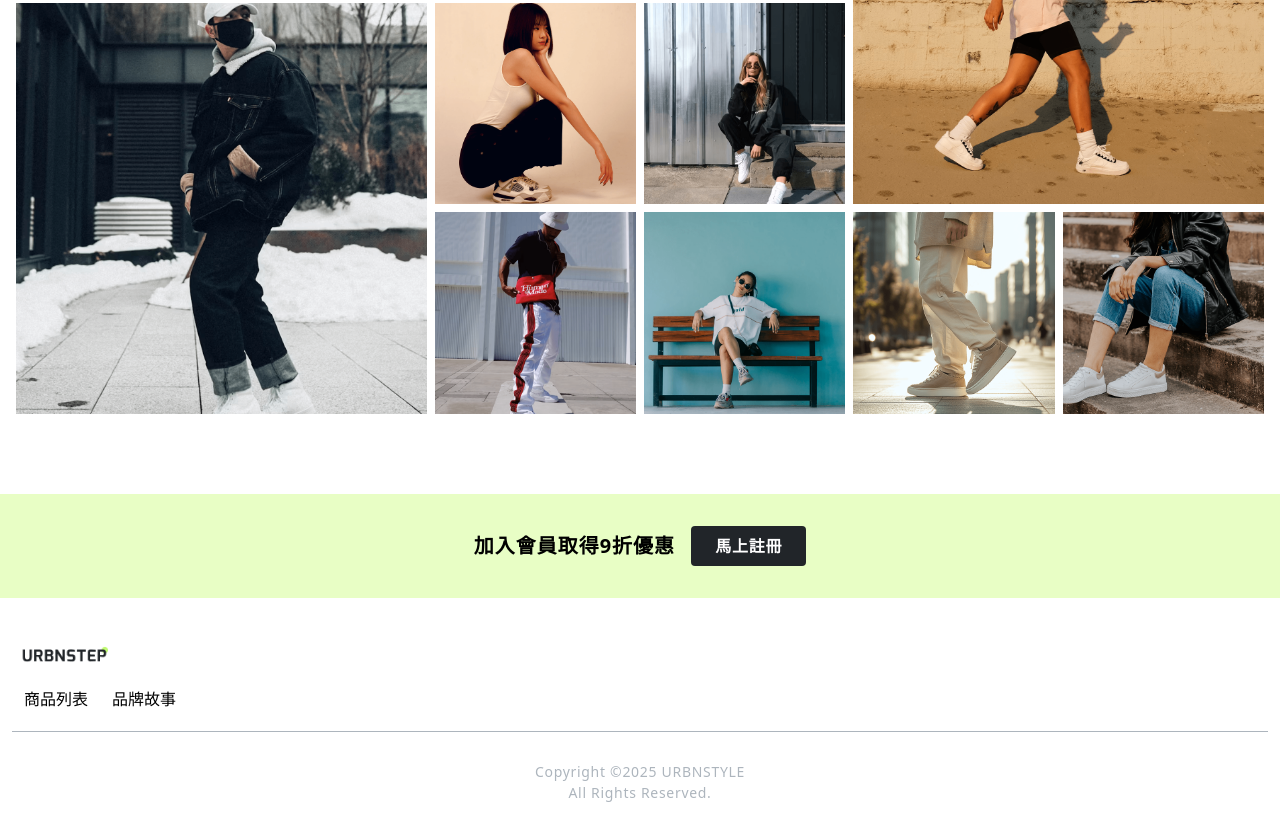
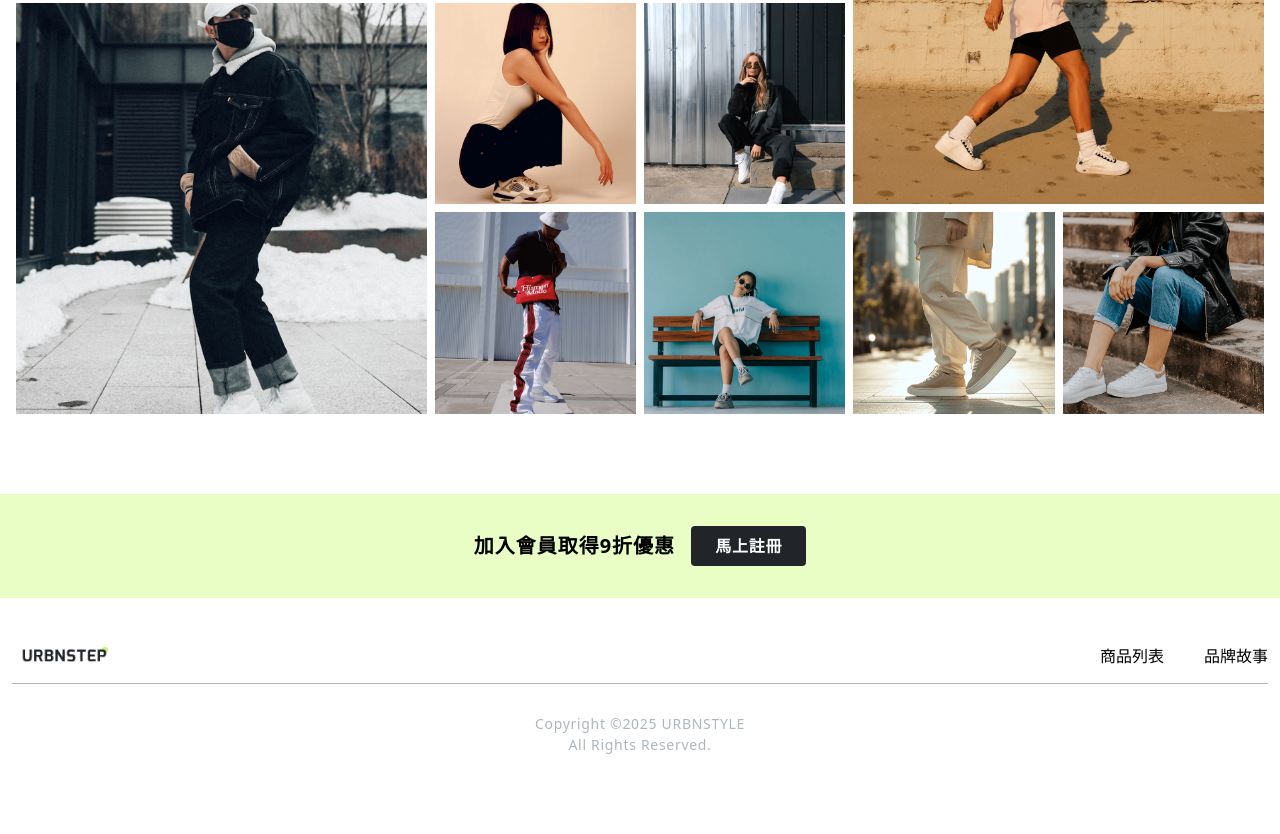
Before and after one commit to DeathScythe1021/rocket_works_deathscythe, a website: page index.html in a window 1280 px wide. Shown: the part 3717-4551 px from the top of the page. After the commit the page ends 4503 px from the top, so only its background shows below. Drawn offline with Linux system fonts and the light colour scheme.

Commit message:
首頁完成

```diff
--- a/index.html
+++ b/index.html
@@ -255,16 +255,24 @@
             </main>
             <!--footer-->
              <footer class=" flex flex-col items-center w-full py-[32px] px-[12px]">
-                <div class="flex  flex-col lg:flex-raw max-w-[1320px] w-full py-[8px] ">
+                <div class="flex  flex-col lg:flex-raw lg:justify-between  max-w-[1320px] w-full py-[8px] ">
 
 
-                    <div>
+
+                    <div class="flex flex-raw justify-between items-center">
                       <img src="images/Logo.png" alt="logo" class=" w-[129px] h-[46px] lg:w-[105px] lg:h-auto "  />
+
+                    <div class=" gap-[var(--spacing-2xl)] hidden lg:flex ">
+                        <span class=" inline-block ">商品列表</span>
+                        <span class="inline-block ">品牌故事</span>
+                     </div>
+
                     </div>
 
 
+
                     <!--手機版（大螢幕時隱藏）-->
-                    <div class=" flex flex-col w-full  lg:flex-row">
+                    <div class=" flex flex-col w-full  lg:hidden">
                         <div class=" text-left py-[12px] px-[12px] ]">商品列表</div>
                         <div class=" text-left py-[12px] px-[12px]">品牌故事</div>
                     </div>
```
